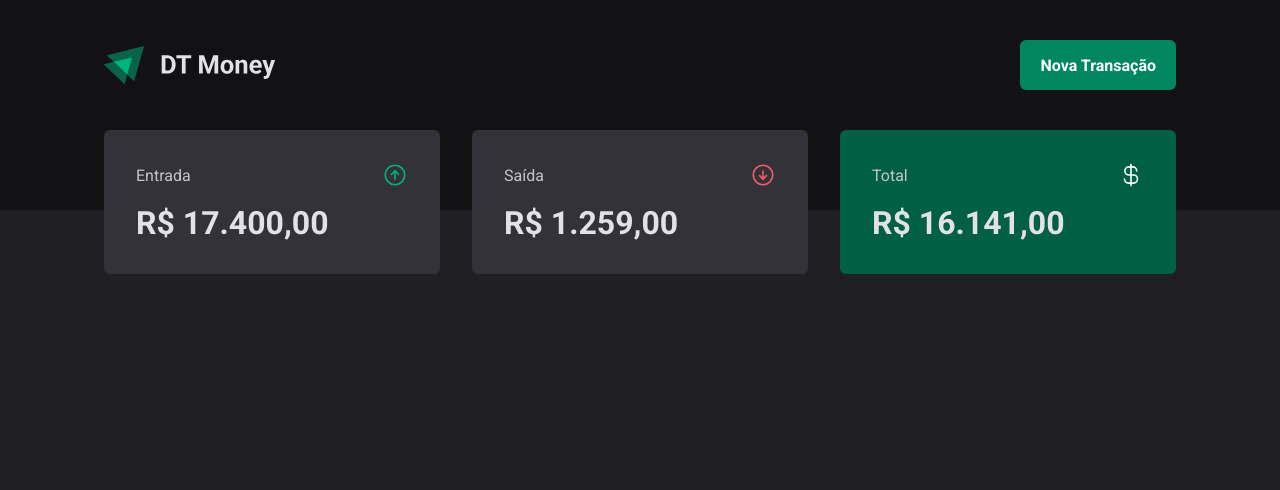
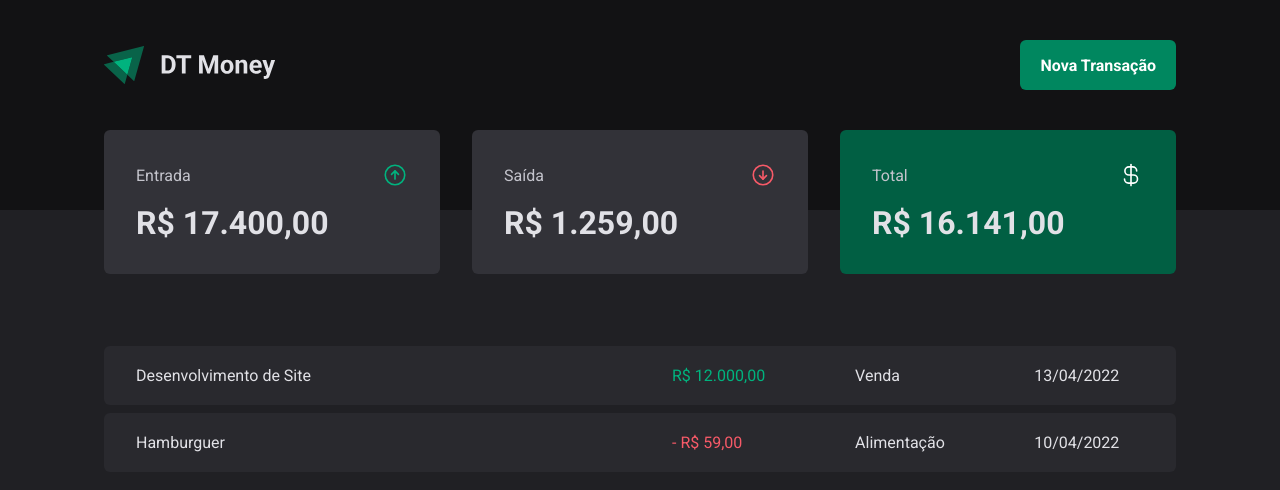
Before and after one commit to AlefSloan/Al-Money, a React (Vite) app: page / in a window 1280 px wide. Shown: the top 490 px of the page. Built offline with nearby package versions, Linux system fonts and the light colour scheme.

Commit message:
feat: add table to Transactions page

```diff
--- a/src/pages/Transactions/index.tsx
+++ b/src/pages/Transactions/index.tsx
@@ -1,11 +1,37 @@
 import { Header } from "../../components/Header";
 import { Summary } from "../../components/Summary";
+import { PriceHighlight, TransactionTable, TransactionTableContainer } from "./style";
 
 export function Transactions() {
   return (
     <div>
       <Header />
       <Summary />
+
+      <TransactionTableContainer>
+        <TransactionTable>
+          <tr>
+            <td width="50%">Desenvolvimento de Site</td>
+            <td>
+              <PriceHighlight variant="income">
+                R$ 12.000,00
+              </PriceHighlight>
+            </td>
+            <td>Venda</td>
+            <td>13/04/2022</td>
+          </tr>
+          <tr>
+            <td width="50%">Hamburguer</td>
+            <td>
+              <PriceHighlight variant="outcome">
+                - R$ 59,00
+              </PriceHighlight>
+            </td>
+            <td>Alimentação</td>
+            <td>10/04/2022</td>
+          </tr>
+        </TransactionTable>
+      </TransactionTableContainer>
     </div>
-  )
+  );
 }
--- a/src/pages/Transactions/style.ts
+++ b/src/pages/Transactions/style.ts
@@ -0,0 +1,38 @@
+import styled from "styled-components";
+
+export const TransactionTableContainer = styled.main`
+  width: 100%;
+  max-width: 1120px;
+  margin: 4rem auto 0;
+  padding: 0 1.5rem;
+`;
+
+export const TransactionTable = styled.table`
+  width: 100%;
+  border-collapse: separate;
+  border-spacing: 0 0.5rem;
+  /* margin-top: 1.5rem; */
+
+  td {
+    background: ${(props) => props.theme['gray-700']};
+    padding: 1.25rem 2rem;
+
+    &:first-child {
+      border-top-left-radius: 6px;
+      border-bottom-left-radius: 6px;
+    }
+
+    &:last-child {
+      border-top-right-radius: 6px;
+      border-bottom-right-radius: 6px;
+    }
+  }
+`;
+
+interface PriceHighlightProps {
+  variant: 'income' | 'outcome'
+}
+
+export const PriceHighlight = styled.span<PriceHighlightProps>`
+  color: ${props => props.variant === 'income' ? props.theme["green-300"] : props.theme["red-300"]}
+`;
```
